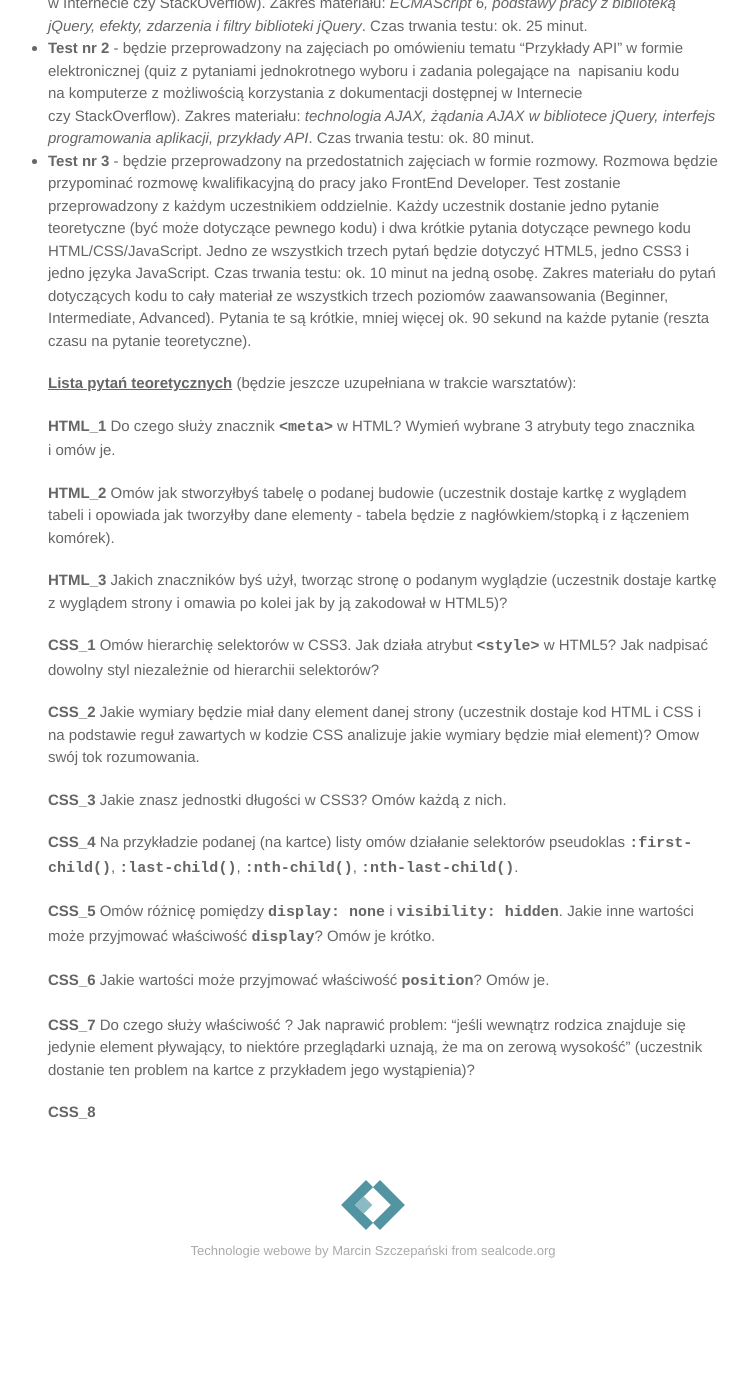
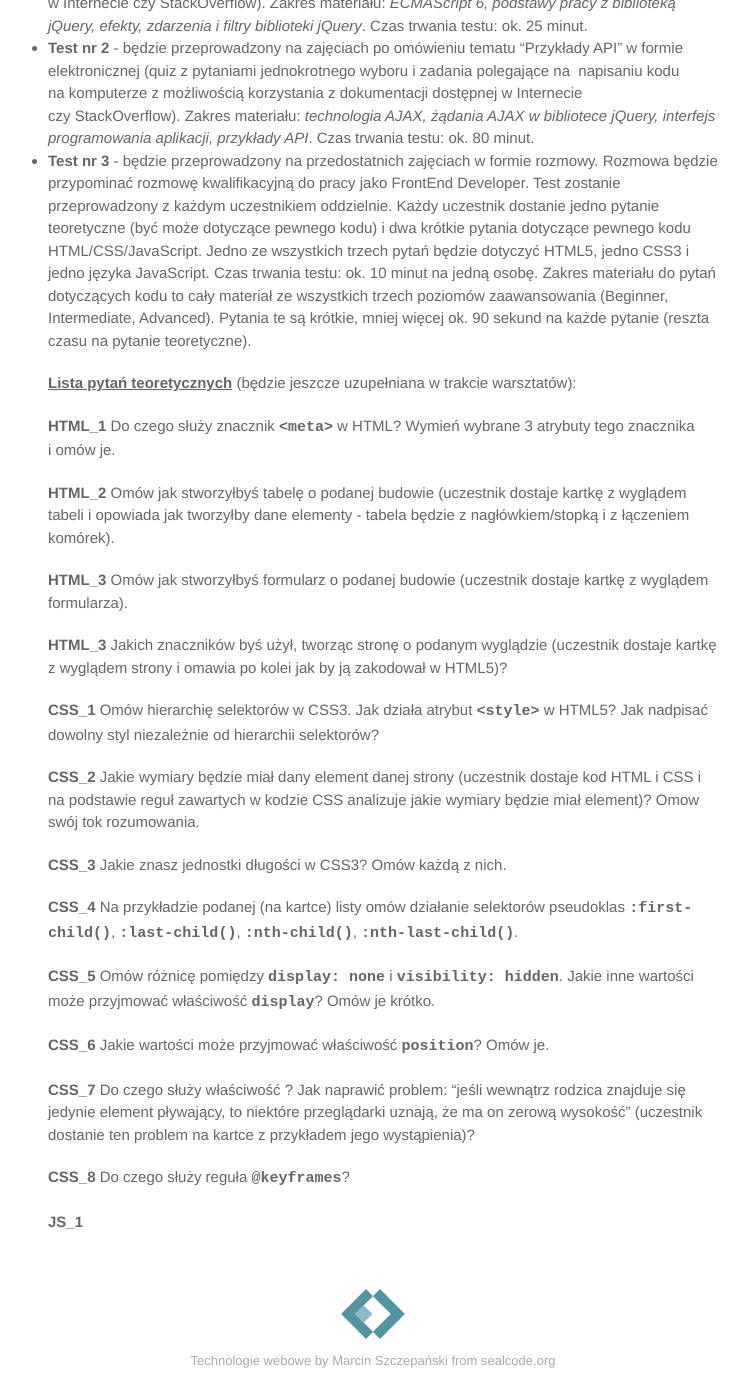
Before and after one commit to marcin-szczepanski/TWE, a Jekyll site: the page built from zajecia/2/informacje.md, in a window 1280 px wide and 1400 px high, scrolled down 1303 px. Shown: the whole window, without its empty margins (267-1015 px from the left). Built offline with Jekyll 4.4.1, drawn with Linux system fonts in a browser that asks for light colours; some web fonts are replaced; before the commit the page ends 2594 px from its top, so only the background shows below that.

Commit message:
Update informacje.md

```diff
--- a/zajecia/2/informacje.md
+++ b/zajecia/2/informacje.md
@@ -50,6 +50,8 @@ Zakres materiału do pytań dotyczących kodu to cały materiał ze wszystkich t
 
 	**HTML_2** Omów jak stworzyłbyś tabelę o podanej budowie (uczestnik dostaje kartkę z wyglądem tabeli i opowiada jak tworzyłby dane elementy - tabela będzie z nagłówkiem/stopką i z łączeniem komórek).
 
+	**HTML_3** Omów jak stworzyłbyś formularz o podanej budowie (uczestnik dostaje kartkę z wyglądem formularza).
+
 	**HTML_3** Jakich znaczników byś użył, tworząc stronę o podanym wyglądzie (uczestnik dostaje kartkę z wyglądem strony i omawia po kolei jak by ją zakodował w HTML5)?
 
 	**CSS_1** Omów hierarchię selektorów w CSS3. Jak działa atrybut <span class="preformat">&lt;style&gt;</span> w HTML5? Jak nadpisać dowolny styl niezależnie od hierarchii selektorów?
@@ -66,4 +68,6 @@ Zakres materiału do pytań dotyczących kodu to cały materiał ze wszystkich t
 
 	**CSS_7** Do czego służy właściwość <span class="float"></span>? Jak naprawić problem: "jeśli wewnątrz rodzica znajduje się jedynie element pływający, to niektóre przeglądarki uznają, że ma on zerową wysokość" (uczestnik dostanie ten problem na kartce z przykładem jego wystąpienia)?
 
-	**CSS_8**
+	**CSS_8** Do czego służy reguła <span class="preformat">@keyframes</span>?
+
+	**JS_1**
```
